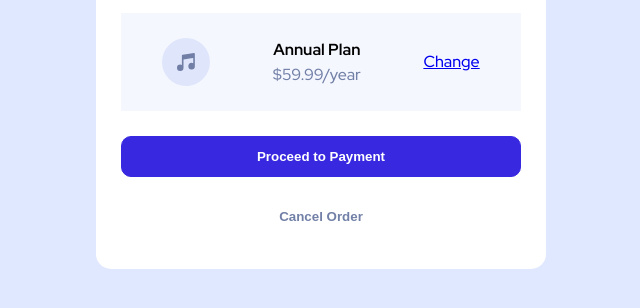
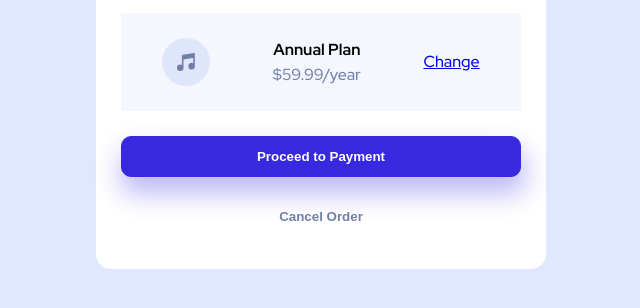
Before and after one commit to thefolake/order-summary-component, a plain HTML site: page index.html in a window 1280 px wide. Shown: the part 456-764 px from the top of the page, without its empty margins (319-959 px from the left). Drawn offline with Linux system fonts and the light colour scheme.

Commit message:
order-summary-component

```diff
--- a/styles.css
+++ b/styles.css
@@ -68,6 +68,7 @@ a:hover {
     color: #ffffff;
     background: hsl(245, 75%, 52%);
     border: 1px solid hsl(245, 75%, 52%);
+    box-shadow: 2px 15px 26px 2px rgba(56, 41, 224, 0.32);
     border-radius: 10px;
     display: block;
     font-weight: 600;
```
